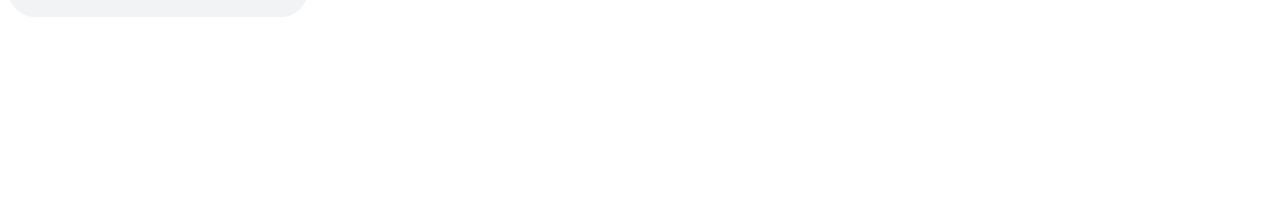
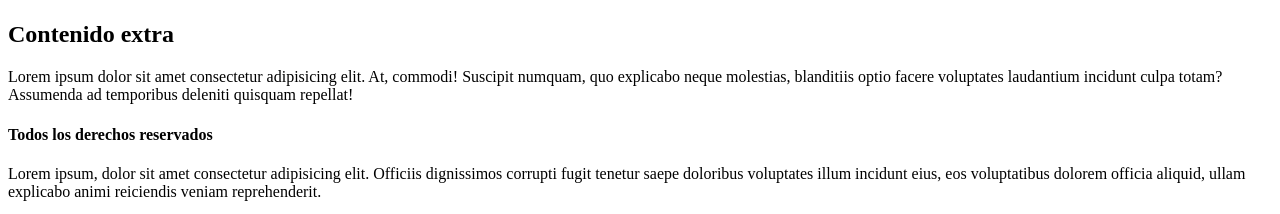
Before and after one commit to osvarg/html, a plain HTML site: page index.html in a window 1280 px wide. Shown: the part 1410-1624 px from the top of the page. Before the commit the page ends 1439 px from the top, so only its background shows below. Drawn offline with Linux system fonts and the light colour scheme.

Commit message:
Estructura correcta

```diff
--- a/index.html
+++ b/index.html
@@ -18,6 +18,8 @@
                 </ul>
             </nav>
         </header>
+        <article>
+            <section>
                 <h1>Mi página web</h1>
                 <h2>Subtitulo de la pagina</h2>
                 <p>Solo quiero terminar con esta <b>cosa</b> que realmente esta demasiado facil</p>
@@ -31,6 +33,7 @@
                     <li>Viajar por el mundo</li>
                     <li>Vivir en otro país</li>
                 </ul>
+            </section>
             <form method="post">
                 Nombre <br>
                 <input type="text" required><br><br>
@@ -57,5 +60,14 @@
             <img src="https://ethic.es/wp-content/uploads/2023/03/imagen-1280x768.jpg" >
             <video src="y2mate.com - Happy birthday el pepe ete sech_v240P.mp4" controls></video><br>
             <audio src="y2mate.com - Happy birthday el pepe ete sech_v240P.mp4"controls></audio>
+        </article>
+        <aside>
+            <h2>Contenido extra</h2>
+            <p>Lorem ipsum dolor sit amet consectetur adipisicing elit. At, commodi! Suscipit numquam, quo explicabo neque molestias, blanditiis optio facere voluptates laudantium incidunt culpa totam? Assumenda ad temporibus deleniti quisquam repellat!</p>
+        </aside>
+        <footer>
+            <h4>Todos los derechos reservados</h4>
+            <p>Lorem ipsum, dolor sit amet consectetur adipisicing elit. Officiis dignissimos corrupti fugit tenetur saepe doloribus voluptates illum incidunt eius, eos voluptatibus dolorem officia aliquid, ullam explicabo animi reiciendis veniam reprehenderit.</p>
+        </footer>
     </body>
 </html>
```
Lines whose indentation alone changed are shown as unchanged.
